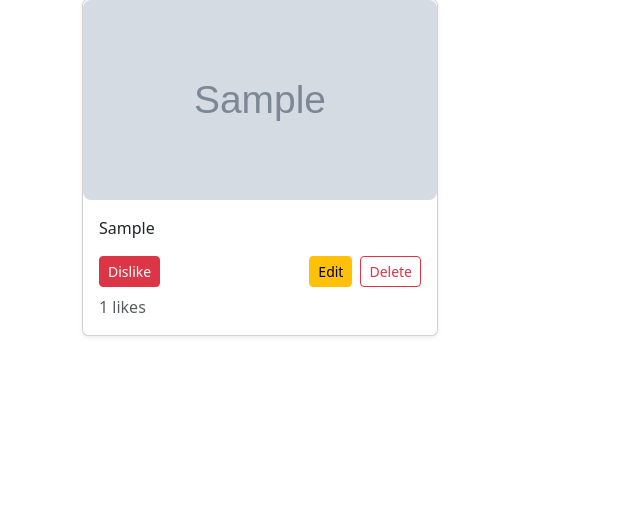
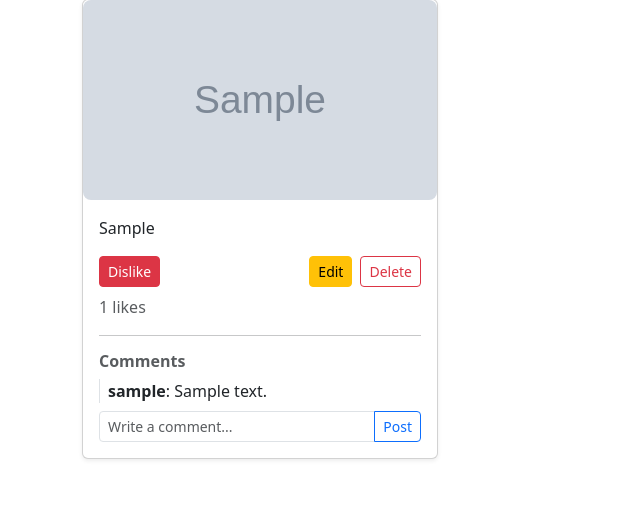
Before and after one commit to lakshyagurjar20/socialmedia, a Django app: page /myprofile/ in a window 1280 px wide. Shown: the part 601-1132 px from the top of the page, without its empty margins (0-640 px from the left). Before the commit the page ends 1009 px from the top, so only its background shows below. Run offline with Django 5.2, Linux system fonts and the light colour scheme; the first user in the database is signed in; tables that the repository leaves empty hold one stand-in row (Sample ...).

Commit message:
Added comment section visible in user's own profile

```diff
--- a/templates/profile.html
+++ b/templates/profile.html
@@ -93,6 +93,29 @@
             </div>
 
             <p class="mt-2 mb-0 text-muted">{{ post.likes.count }} likes</p>
+
+            <!-- 💬 Comments Section -->
+            <hr>
+            <h6 class="fw-semibold text-muted">Comments</h6>
+            {% with post_comments|dictkey:post.id as comments %}
+              {% for comment in comments %}
+                <div class="border-start ps-2 mb-2">
+                  <strong>{{ comment.user.username }}</strong>: {{ comment.text }}
+                </div>
+              {% empty %}
+                <p class="text-muted">No comments yet.</p>
+              {% endfor %}
+            {% endwith %}
+
+            <!-- New comment form -->
+            <form method="POST" action="{% url 'add_comment' post.id %}">
+              {% csrf_token %}
+              <div class="input-group input-group-sm mt-2">
+                <input type="text" name="text" class="form-control" placeholder="Write a comment..." required>
+                <button type="submit" class="btn btn-outline-primary btn-sm">Post</button>
+              </div>
+            </form>
+
           </div>
         </div>
       </div>
@@ -104,9 +127,8 @@
 
 <script src="https://cdn.jsdelivr.net/npm/bootstrap@5.3.3/dist/js/bootstrap.bundle.min.js"></script>
 <script>
-  // Enable Bootstrap tooltips
   const tooltipTriggerList = document.querySelectorAll('[data-bs-toggle="tooltip"]');
-  const tooltipList = [...tooltipTriggerList].map(tooltipTriggerEl => new bootstrap.Tooltip(tooltipTriggerEl));
+  const tooltipList = [...tooltipTriggerList].map(t => new bootstrap.Tooltip(t));
 </script>
 
 </body>
--- a/userauth/urls.py
+++ b/userauth/urls.py
@@ -19,6 +19,7 @@ urlpatterns = [
     path('post/<int:post_id>/edit/', views.edit_post, name='edit_post'),
     path('post/<int:post_id>/delete/', views.delete_post, name='delete_post'),
     path('post/<int:post_id>/', views.post_detail_view, name='post_detail'),
+    path('comment/<int:post_id>/', views.add_comment, name='add_comment'),
 
 
 ]
--- a/userauth/views.py
+++ b/userauth/views.py
@@ -107,12 +107,16 @@ def profile_upload_view(request):
     return render(request, 'profile_upload.html')
 from django.contrib.auth.decorators import login_required
 
+from .models import Comment  # if not already imported
+
 @login_required
 def profile_view(request):
     profile, created = Profile.objects.get_or_create(user=request.user)
     user_posts = Post.objects.filter(user=request.user).order_by('-created_at')
 
-    # Get IDs of posts liked by the user
+    # Dict: {post.id: [comments]}
+    post_comments = {post.id: Comment.objects.filter(post=post) for post in user_posts}
+
     liked_post_ids = request.user.post_set_liked.values_list('id', flat=True)
 
     followers = Follow.objects.filter(following=request.user)
@@ -122,11 +126,13 @@ def profile_view(request):
         'profile': profile,
         'posts': user_posts,
         'liked_post_ids': liked_post_ids,
+        'post_comments': post_comments,
         'followers_count': followers.count(),
         'following_count': following.count(),
         'followers': followers,
         'following': following,
     })
+
 
 from django.shortcuts import redirect, get_object_or_404
 from .models import Post
@@ -290,3 +296,11 @@ def post_detail_view(request, post_id):
         'form': form,
         'comments': comments
     })
+@login_required
+def add_comment(request, post_id):
+    post = get_object_or_404(Post, id=post_id)
+    if request.method == 'POST':
+        text = request.POST.get('text')
+        if text:
+            Comment.objects.create(post=post, user=request.user, text=text)
+    return redirect(request.META.get('HTTP_REFERER', 'main'))
```
Also changed, not shown: other parts of templates/profile.html (+5 -5 lines), userauth/admin.py (+10 -2 lines).
